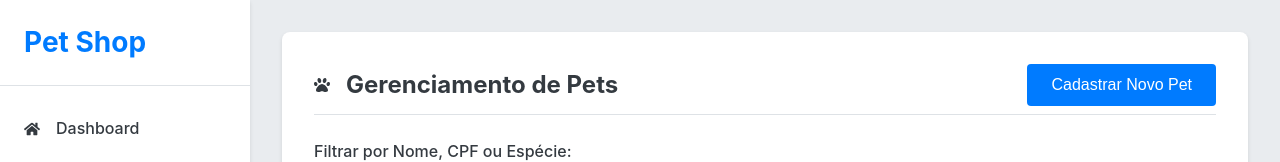
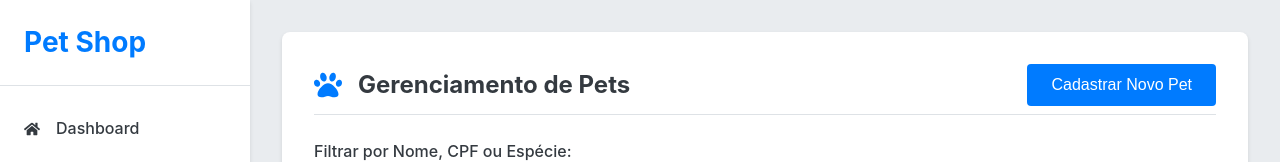
Before and after one commit to fthenri/Pet-Shop-BD-v2, a Next.js app in the folder frontend/: page /pets in a window 1280 px wide. Shown: the top 162 px of the page. Built offline with nearby package versions, Linux system fonts and the light colour scheme; no server answers.

Commit message:
Quick Fix

```diff
--- a/frontend/app/globals.css
+++ b/frontend/app/globals.css
@@ -443,6 +443,7 @@ button {
     padding: 0.75rem;
     text-align: left;
     border-bottom: 1px solid var(--table-border);
+    vertical-align: middle;
 }
 
 .data-table td.action-buttons {
--- a/frontend/app/pets/page.js
+++ b/frontend/app/pets/page.js
@@ -129,8 +129,8 @@ export default function GerenciarPets() {
 	return (
 		<section id="pets-section" className="content-section">
 			<div className="section-header">
-                <div style={{ display: 'flex', alignItems: 'center', gap: '0.5rem' }}>
-                    <FaPaw style={{ marginRight: '0.5rem' }}/>
+                <div style={{ display: 'flex', alignItems: 'center', gap: '1rem' }}>
+                    <FaPaw style={{ fontSize: '1.75rem', color: 'var(--primary-color)' }}/>
                     <h2>Gerenciamento de Pets</h2>
                 </div>
 				<button
@@ -184,7 +184,7 @@ export default function GerenciarPets() {
                                         {pet.cpfCliente}
                                     </Link>
                                 </td>
-								<td className="action-buttons">
+								<td className="action-buttons" style={{ verticalAlign: 'middle', display: 'table-cell', alignItems: 'center' }}>
 									<button
 										className="btn-edit"
 										onClick={() => handleAbrirModalEditar(pet)}
```
